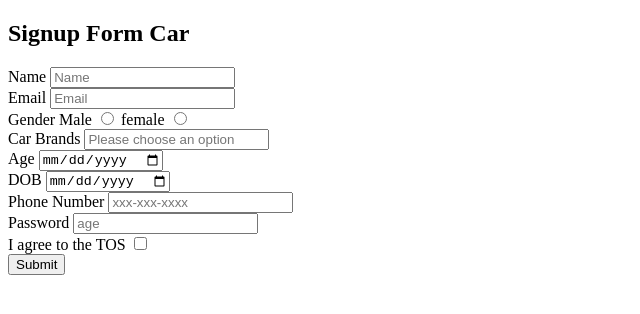
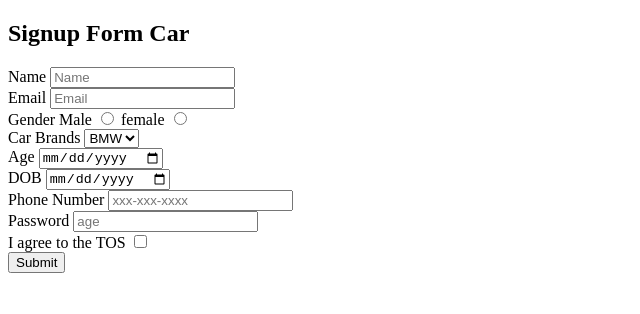
Before and after one commit to acciojob/signup-form-car-purnima11apr, a website: page main.html in a window 1280 px wide. Shown: the whole page, without its empty margins (0-640 px from the left). Drawn offline with Linux system fonts and the light colour scheme.

Commit message:
created a submission

```diff
--- a/main.html
+++ b/main.html
@@ -24,7 +24,11 @@
         <input type="radio" id="gender_f" name="genderf" required>
 		<br>
         <label for="cars">Car Brands</label>
-        <input type="Select" id="cars" placeholder="Please choose an option" name="cars" required>
+        <select id="cars" name="cars">
+       <option value="BMW">BMW</option>
+       <option value="AUDI">AUDI</option>
+       <option value="KIA">KIA</option>
+</select>
         <br>
 
 		<label for="age">Age</label>
```
